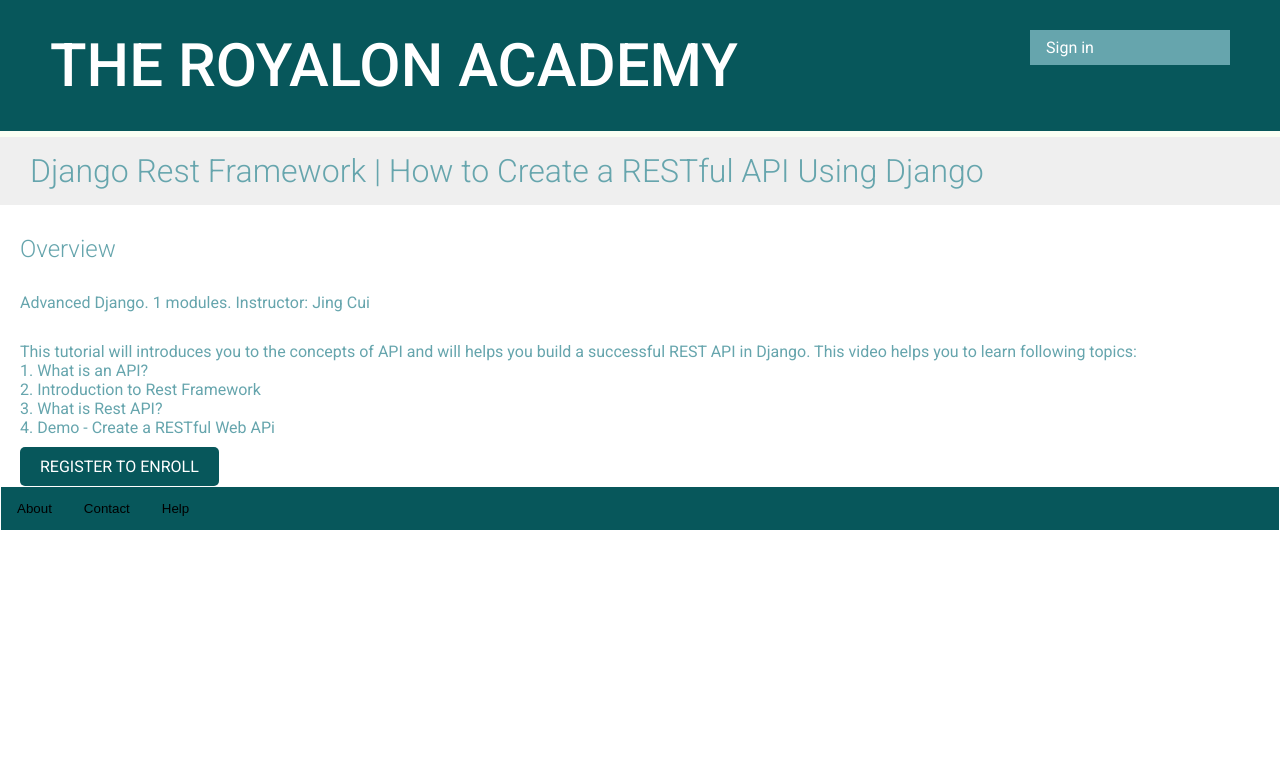
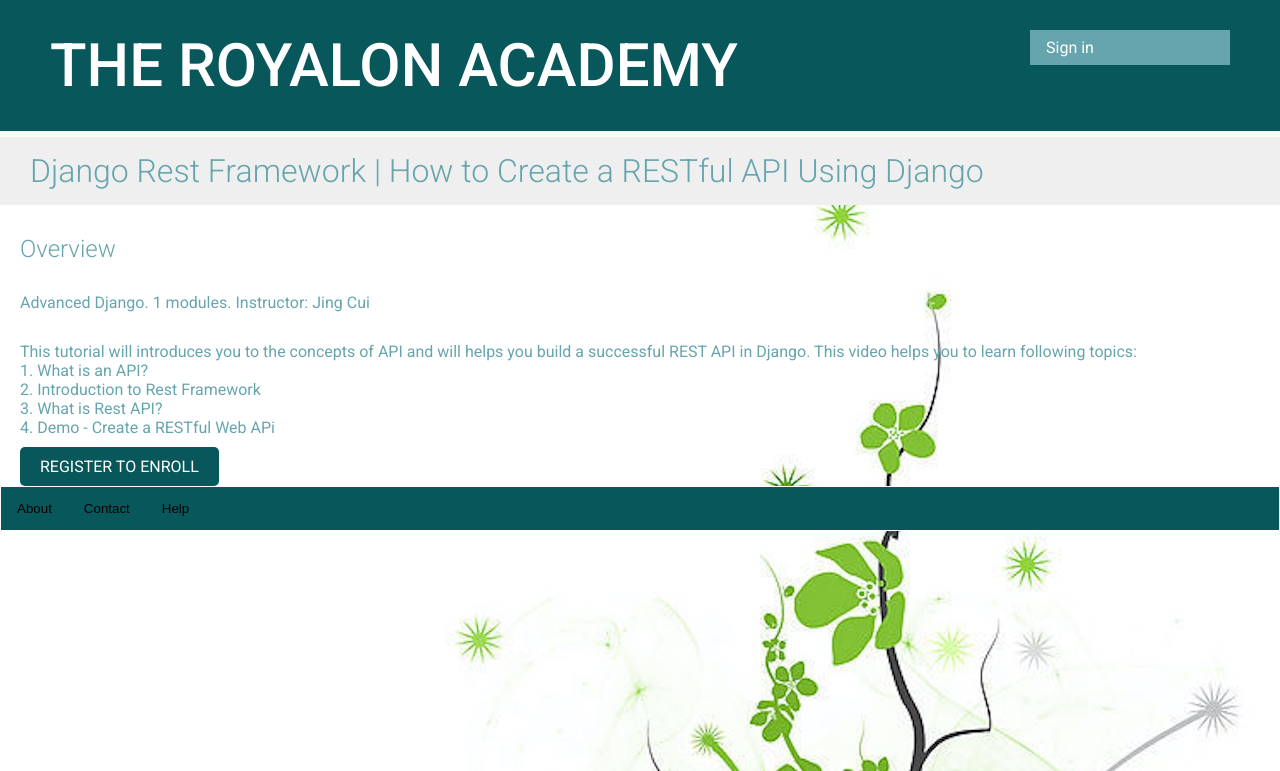
Before and after one commit to khd20/Group2E-learning, a Django app: a page that uses educa/courses/templates/base.html in a window 1280 px wide. Shown: the top 771 px of the page. Run offline with Django 3.2, Linux system fonts and the light colour scheme; data comes from the database, SQL or seed files in the repository; both versions use the stored data as it was after the commit; parts of the project's set-up code (start-up, migrations or seed data) failed here and were passed over; some libraries are stand-ins or nearby versions.

Commit message:
add_background pictur

```diff
--- a/educa/courses/templates/base.html
+++ b/educa/courses/templates/base.html
@@ -27,6 +27,9 @@
                 color: white;
                 }
 
+            body {
+            background-image: url("static/imgages/1.jpg")
+            }
 </style>
 
 <body>
```
Also changed, not shown: educa/courses/static/imgages/1.jpg (added), educa/db.sqlite3.
